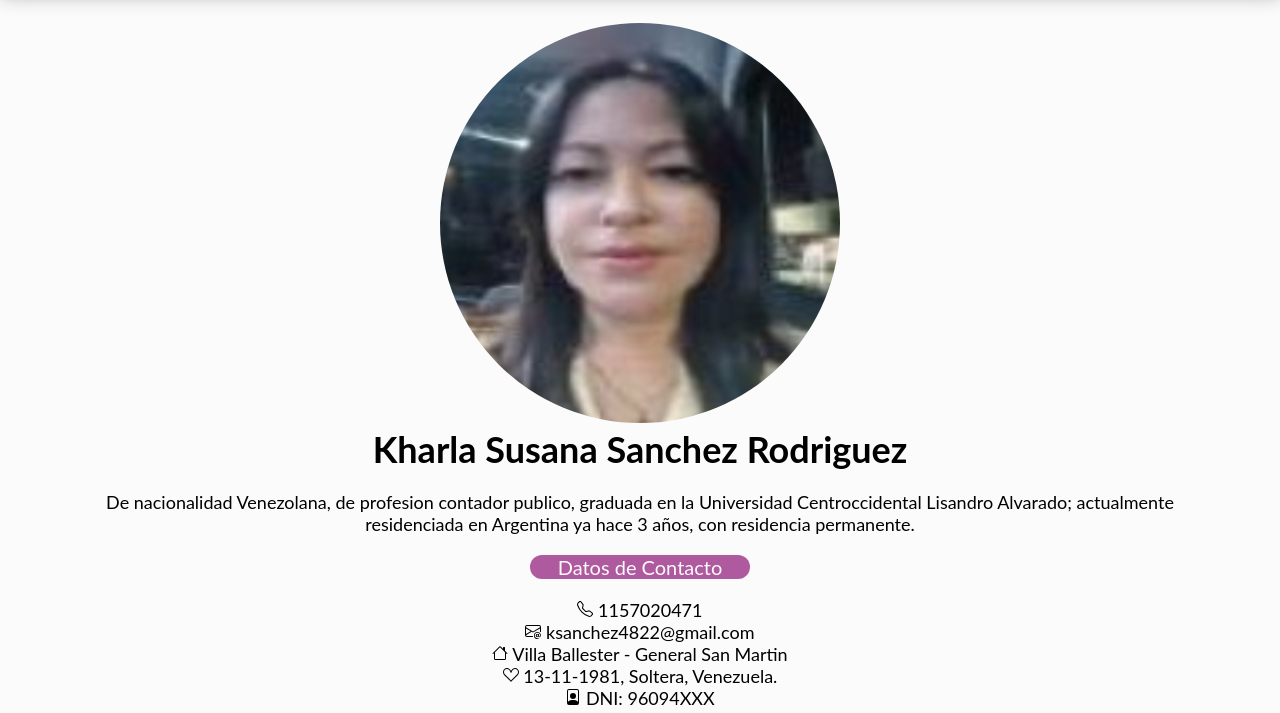
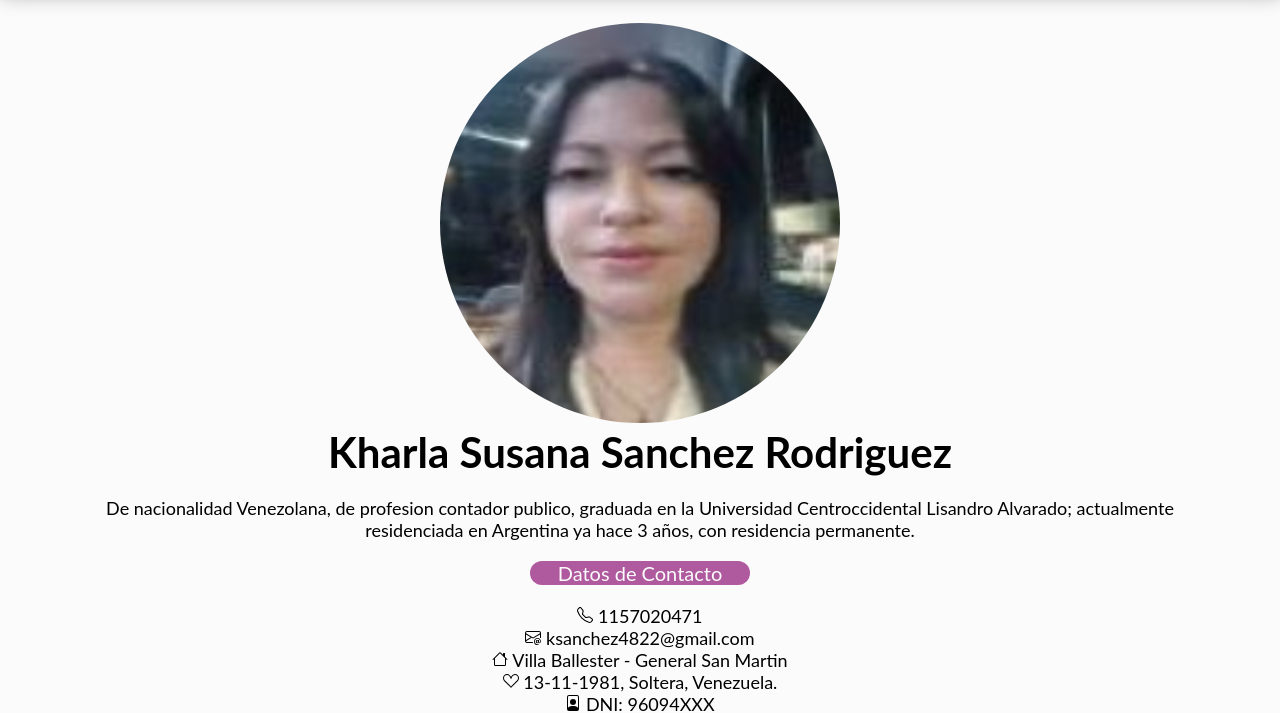
Before and after one commit to skharla/proyecto-2-codigo-latam, a plain HTML site: page index.html in a window 1280 px wide. Shown: the part 97-810 px from the top of the page. Drawn offline with Linux system fonts and the light colour scheme.

Commit message:
se creo secciones

```diff
--- a/css/styles.css
+++ b/css/styles.css
@@ -177,3 +177,12 @@ footer{
     margin-top: 35px;
 
 }
+
+@media(min-width: 1024px) {
+ main {
+    flex-direction: row;
+ }
+ h1 {
+    font-size: 42px;
+ }
+}
--- a/index.html
+++ b/index.html
@@ -24,6 +24,9 @@
     </header>
 
    <main>
+    <section id="Inicio">
+
+
     <div class="foto">
         <img src="./img/foto.jpg" alt="foto kharla">
     </div>
@@ -33,6 +36,10 @@
         <p>De nacionalidad Venezolana, de profesion contador publico, graduada en la Universidad Centroccidental Lisandro Alvarado; actualmente residenciada en Argentina ya hace 3 años, con residencia permanente. </p>
 
     </div>
+    </section>
+
+    <section id="Contactos">
+
 
         <div class="bot-contactos">
             <p>Datos de Contacto</p>
@@ -112,6 +119,8 @@
 
     </div>
 
+  </section>
+
    </main>
 
    <footer>
```
